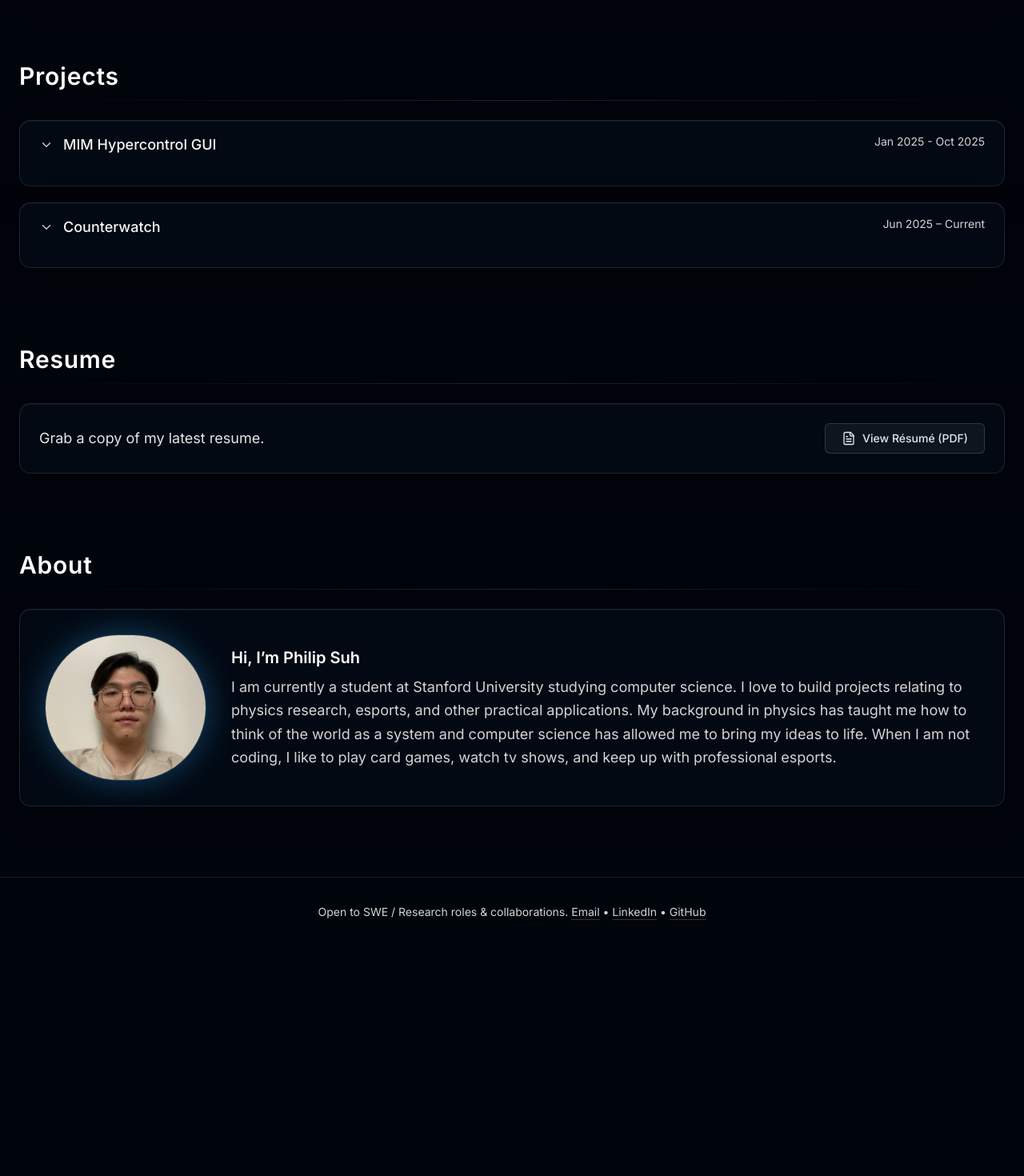
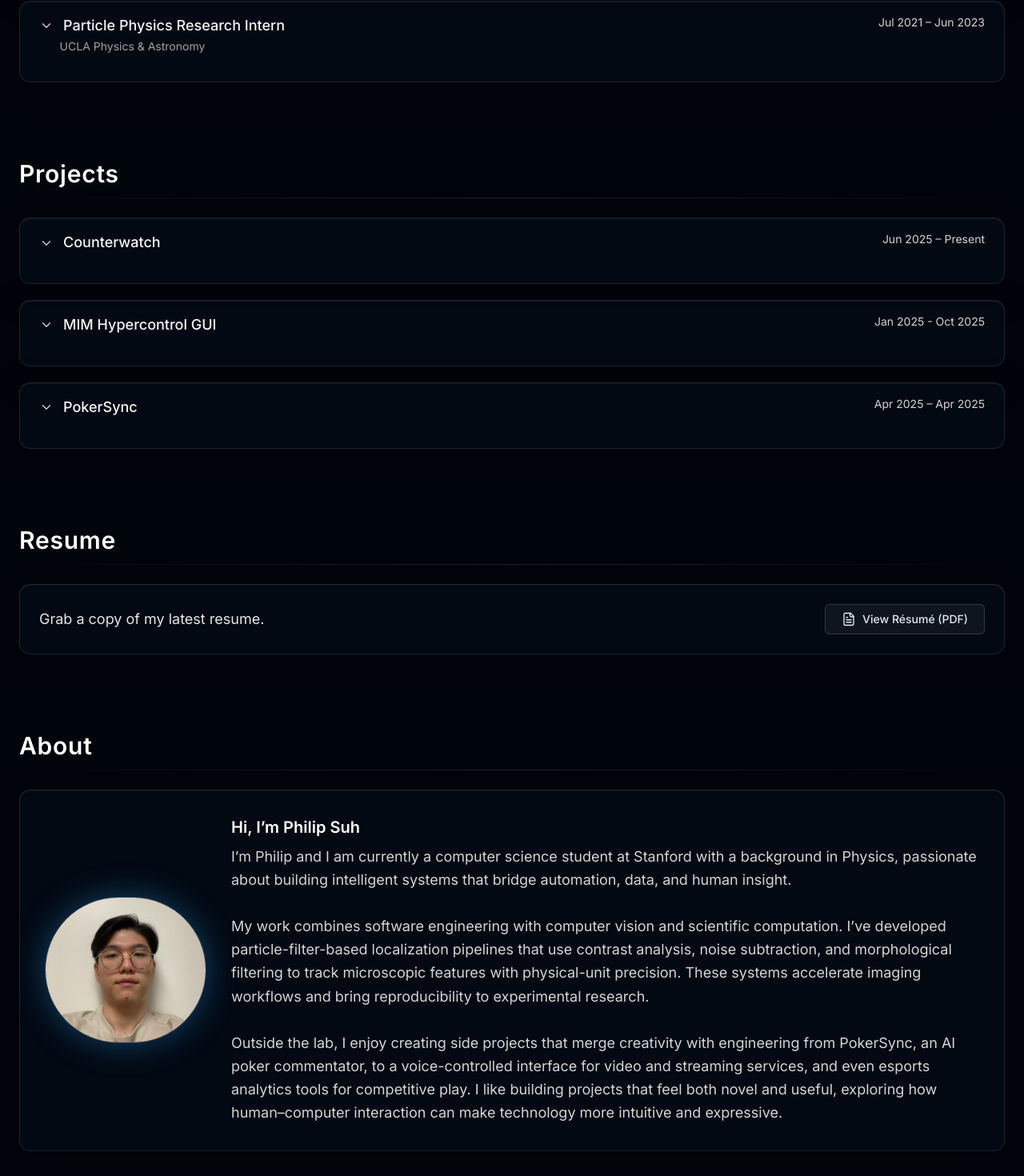
Before and after one commit to philipsuh004/website, a Next.js app: page / in a window 1280 px wide. Shown: the part 1287-2757 px from the top of the page at 80% size. Before the commit the page ends 2471 px from the top, so only its background shows below. Built offline with nearby package versions, Linux system fonts and the light colour scheme.

Commit message:
content updates

```diff
--- a/src/app/globals.css
+++ b/src/app/globals.css
@@ -73,3 +73,7 @@ body {
   font-size: 1.125rem; /* ~18px instead of 16px */
   line-height: 1.6;
 }
+
+.h-25 {
+  height: 6.25rem; /* 100px */
+}
--- a/src/app/page.tsx
+++ b/src/app/page.tsx
@@ -94,12 +94,49 @@ export default function Page() {
                 Working closely with Dr. Gonski, I also identified and diagnosed oversampling artifacts in pile-up simulations that caused model performance to collapse (AUC = 0.49). Tracing the problem to statistical imbalance, I helped design higher-statistics datasets and improved the preprocessing pipeline, laying the groundwork for future anomaly-detection research in high-energy physics.
               </p>
             </ExpandableRow>
+
+            <ExpandableRow
+              title="Particle Physics Research Intern"
+              subtitle="UCLA Physics & Astronomy"
+              date="Jul 2021 – Jun 2023"
+              logoSrc="/ucla.png"
+              logoAlt="UCLA"
+            >
+              <p>
+                As a Research Intern with the UCLA Nuclear Physics Group, I worked under Professor Huan Zhong Huang and Associate Researcher Gang Wang on the study of high-energy particle collisions at the Large Hadron Collider (LHC) and Relativistic Heavy Ion Collider (RHIC). My primary project focused on analyzing particle spectra and nuclear modification factors (RAA) to uncover trends in parton energy loss within the quark–gluon plasma.
+              </p>
+              <br />
+              <p>
+                Using Python and ROOT, I processed large datasets from the ALICE and STAR experiments, extracting transverse-momentum spectra and investigating centrality-dependent suppression patterns across multiple collision energies. The analysis revealed contrasting energy-loss behaviors between RHIC and LHC systems, providing new insight into medium-induced parton interactions and their scaling with system size.
+              </p>
+              <br />
+              <p>
+                This research culminated in a peer-reviewed publication, &ldquo;Contrasting Features of Parton Energy Loss in Heavy-Ion Collisions at RHIC and LHC.&rdquo; My contributions supported the paper&rsquo;s quantitative findings and advanced ongoing efforts to characterize the properties of the quark–gluon plasma through cross-experiment comparisons.
+              </p>
+            </ExpandableRow>
           </Grid>
         </Block>
 
         {/* PROJECTS */}
         <Block id="projects" title="Projects">
           <Grid>
+            <ExpandableRow
+              title="Counterwatch"
+              date="Jun 2025 – Present"
+            >
+              <p>
+                Stack: XGBoost, TensorFlow, Next.js, TypeScript, PostgreSQL
+              </p>
+              <br />
+              <p>
+                Built a novel heirarchical esports analytics platform for Overwatch 2 and Marvel Rivals used proprietarily by
+                professional teams in both games. Processes time series game data for advanced statistics such as ultimate
+                usage win rates, first death classifications, and character matchup spreads using an ML pipeline using XGBoost
+                gradient boosting and TensorFlow neural networks. Optimized PostgreSQL database berformance, enabling Python
+                ETL pipelines to process 17,000+ data points per game, cutting down manual analysis time by 70%.
+              </p>
+            </ExpandableRow>
+
             <ExpandableRow
               title="MIM Hypercontrol GUI"
               date="Jan 2025 - Oct 2025"
@@ -119,21 +156,21 @@ export default function Page() {
             </ExpandableRow>
 
             <ExpandableRow
-              title="Counterwatch"
-              date="Jun 2025 – Current"
+              title="PokerSync"
+              date="Apr 2025 – Apr 2025"
+              links={[
+                { label: "GitHub", href: "https://github.com/philipsuh004/Ai-Commentator", kind: "github" },
+              ]}
             >
               <p>
-                Stack: XGBoost, TensorFlow, Next.js, TypeScript, PostgreSQL
+                Stack: Flask, Gemini 2.0 Flash, ElevenLabs, React, Vite, FFmpeg
               </p>
               <br />
               <p>
-                Built a novel heirarchical esports analytics platform for Overwatch 2 and Marvel Rivals used proprietarily by
-                professional teams in both games. Processes time series game data for advanced statistics such as ultimate
-                usage win rates, first death classifications, and character matchup spreads using an ML pipeline using XGBoost
-                gradient boosting and TensorFlow neural networks. Optimized PostgreSQL database berformance, enabling Python
-                ETL pipelines to process 17,000+ data points per game, cutting down manual analysis time by 70%.
+                3rd Place– AGI House Google AI Build Weekend Hackathon for developing an AI poker commentator with real-time video analysis and synchronized speech. Built a Flask backend using Gemini 2.0 Flash and ElevenLabs, achieving 0-delay playback from 10–15 s lag. Developed a React + Vite frontend and cached FFmpeg pipeline for responsive commentary.
               </p>
             </ExpandableRow>
+
           </Grid>
         </Block>
 
@@ -175,11 +212,15 @@ export default function Page() {
                 Hi, I&rsquo;m Philip Suh
               </h3>
               <p className="text-neutral-300 leading-relaxed">
-                I am currently a student at Stanford University studying computer science. I love to
-                build projects relating to physics research, esports, and other practical applications.
-                My background in physics has taught me how to think of the world as a system and computer
-                science has allowed me to bring my ideas to life. When I am not coding, I like to play
-                card games, watch tv shows, and keep up with professional esports.
+                I&rsquo;m Philip and I am currently a computer science student at Stanford with a background in Physics, passionate about building intelligent systems that bridge automation, data, and human insight.
+              </p>
+              <br />
+              <p className="text-neutral-300 leading-relaxed">
+                My work combines software engineering with computer vision and scientific computation. I&rsquo;ve developed particle-filter-based localization pipelines that use contrast analysis, noise subtraction, and morphological filtering to track microscopic features with physical-unit precision. These systems accelerate imaging workflows and bring reproducibility to experimental research.
+              </p>
+              <br />
+              <p className="text-neutral-300 leading-relaxed">
+                Outside the lab, I enjoy creating side projects that merge creativity with engineering from PokerSync, an AI poker commentator, to a voice-controlled interface for video and streaming services, and even esports analytics tools for competitive play. I like building projects that feel both novel and useful, exploring how human–computer interaction can make technology more intuitive and expressive.
               </p>
             </div>
           </div>
@@ -455,27 +496,18 @@ function ExpandableRow({
             className="px-4 sm:px-6 pb-4 sm:pb-5"
             style={{ overflow: "hidden" }}
           >
-            <div
-              className={[
-                "pt-2 gap-4 items-start",
-                hasLogo ? "grid grid-cols-1 md:grid-cols-[auto_1fr]" : "grid grid-cols-1",
-              ].join(" ")}
-            >
+            <div className="pt-2">
               {hasLogo && (
-                <div className="md:pr-2">
-                  {/* Full-bleed logo row height, preserves aspect ratio */}
                 <Image
                   src={logoSrc!}
                   alt={logoAlt ?? "Logo"}
                   width={400}
                   height={160}
-                    className="h-16 md:h-20 w-auto block"
+                  className="h-20 md:h-25 w-auto float-left mr-4 mb-2"
                   priority={false}
                 />
-                </div>
               )}
 
-              <div>
               <div className="text-neutral-300 leading-relaxed">{children}</div>
               {links.length > 0 && (
                 <div className="mt-4 flex flex-wrap gap-2">
@@ -484,7 +516,6 @@ function ExpandableRow({
                   ))}
                 </div>
               )}
-              </div>
             </div>
           </motion.div>
         </AnimatePresence>
```
Also changed, not shown: public/ucla.png (added), 1 other file (tests, documents, lock files or other folders). Lines whose indentation alone changed are shown as unchanged.
